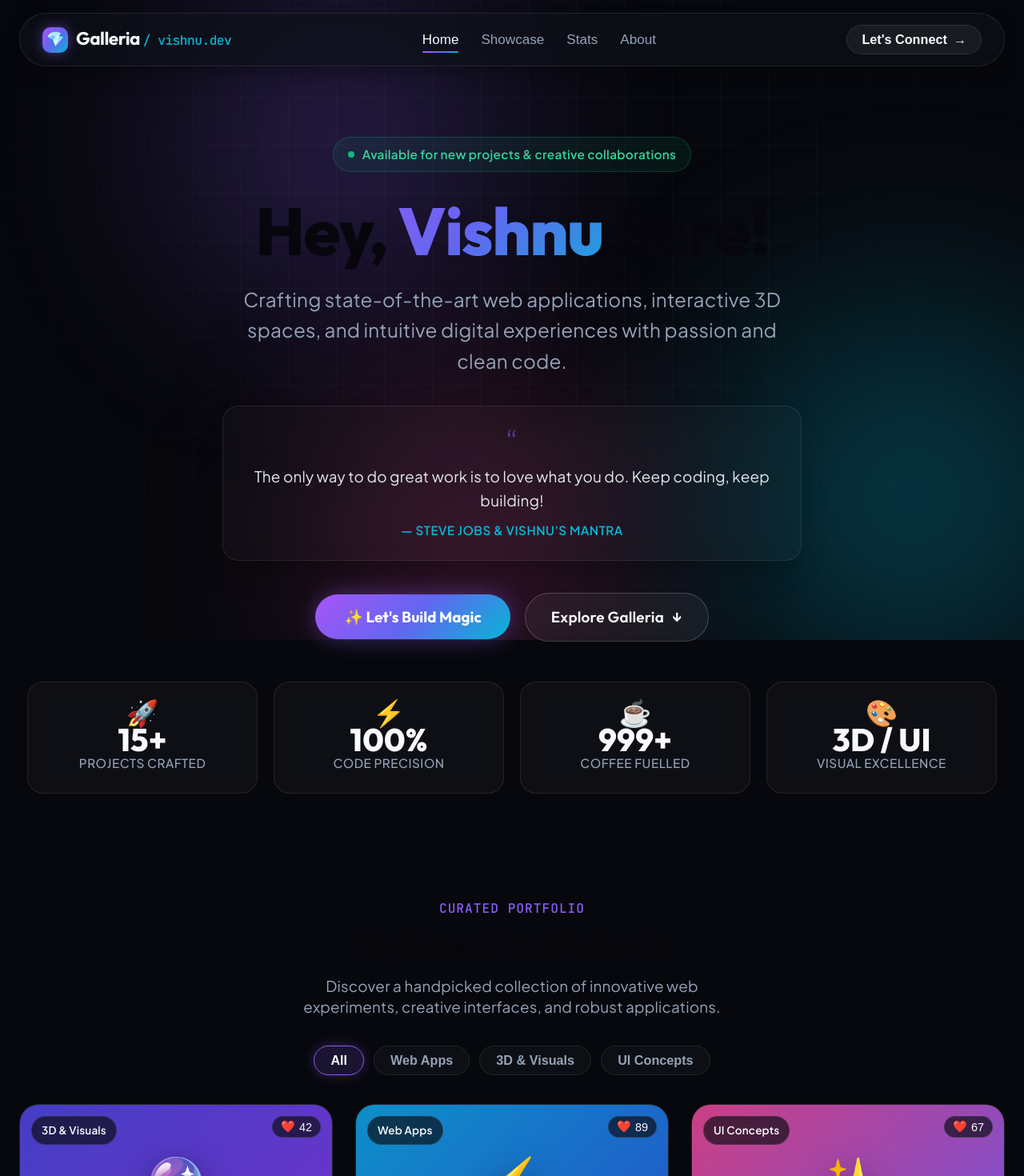
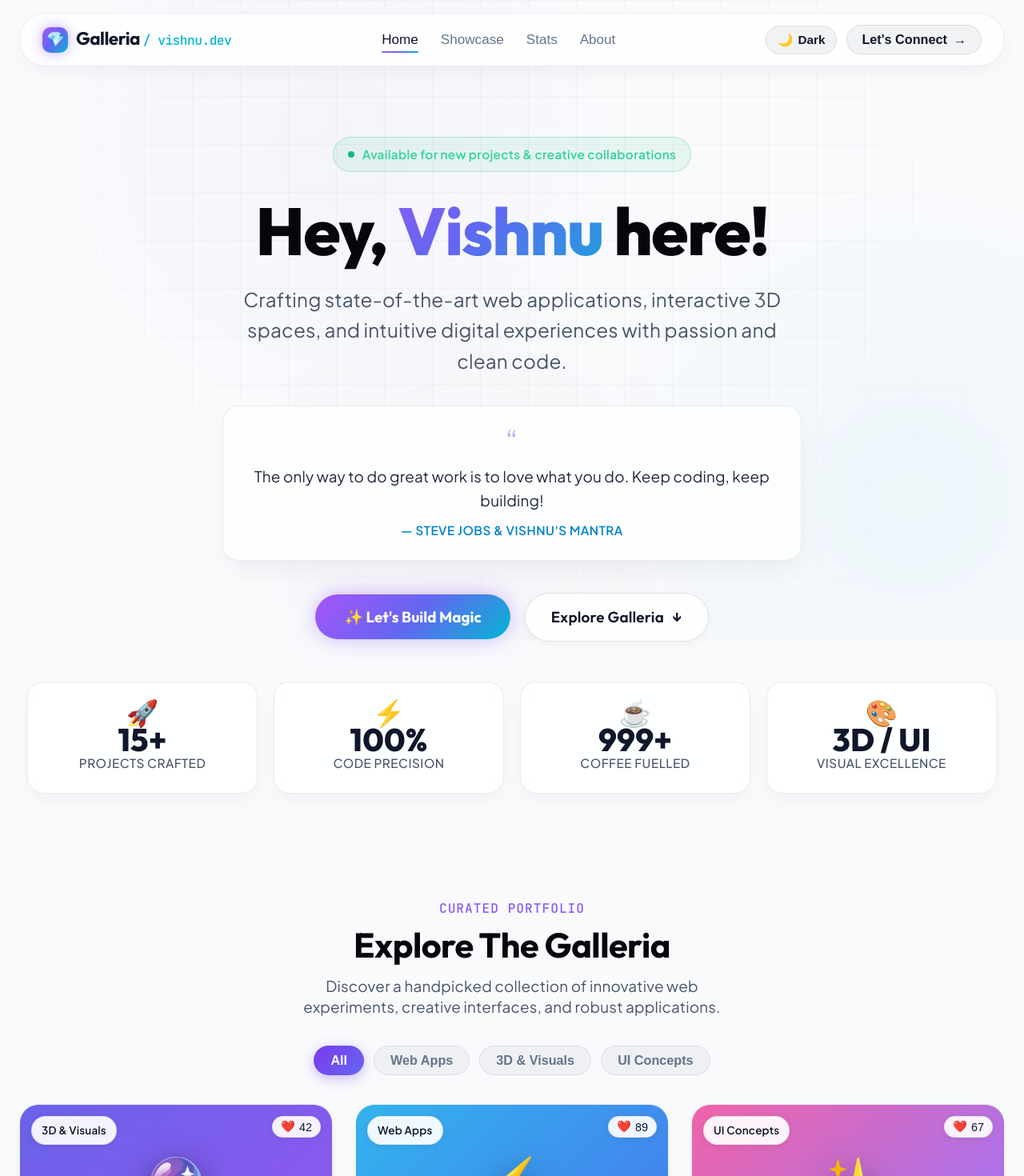
Before and after one commit to Vishnuvsh/project-galleria, a React (Vite) app: page / in a window 1280 px wide. Shown: the top 1470 px of the page at 80% size. Built offline with nearby package versions, Linux system fonts and the light colour scheme.

Commit message:
feat: add clean minimalist light mode and theme switcher

```diff
--- a/src/components/Test.css
+++ b/src/components/Test.css
@@ -203,6 +203,32 @@
   height: 2px;
   background: var(--gradient-magic);
   border-radius: 2px;
+}
+
+.nav-actions {
+  display: flex;
+  align-items: center;
+  gap: 12px;
+}
+
+.theme-toggle-btn {
+  display: inline-flex;
+  align-items: center;
+  gap: 6px;
+  padding: 8px 14px;
+  border-radius: 9999px;
+  background: rgba(255, 255, 255, 0.06);
+  border: 1px solid var(--border-glass);
+  color: var(--text-main);
+  font-size: 0.85rem;
+  font-weight: 600;
+  cursor: pointer;
+  transition: all 0.25s ease;
+}
+
+.theme-toggle-btn:hover {
+  transform: translateY(-2px);
+  border-color: var(--border-glass-bright);
 }
 
 .nav-cta {
@@ -853,3 +879,212 @@
     text-align: center;
   }
 }
+
+/* ==========================================================================
+   Clean Minimalist Light Mode Theme Styles (#f8fafc)
+   ========================================================================== */
+.galleria-page.theme-light {
+  --bg-deep: #f8fafc;
+  --bg-surface: rgba(255, 255, 255, 0.85);
+  --bg-card: rgba(255, 255, 255, 0.88);
+  --bg-card-hover: #ffffff;
+
+  --border-glass: rgba(15, 23, 42, 0.08);
+  --border-glass-bright: rgba(15, 23, 42, 0.18);
+  --border-neon: rgba(124, 58, 237, 0.35);
+
+  --text-main: #0f172a;
+  --text-muted: #475569;
+  --text-dim: #64748b;
+  background-color: #f8fafc;
+}
+
+.theme-light .ambient-glow-container .glow-orb-1 {
+  background: radial-gradient(circle, rgba(168, 85, 247, 0.16) 0%, rgba(168, 85, 247, 0) 70%);
+}
+
+.theme-light .ambient-glow-container .glow-orb-2 {
+  background: radial-gradient(circle, rgba(14, 165, 233, 0.16) 0%, rgba(14, 165, 233, 0) 70%);
+}
+
+.theme-light .ambient-glow-container .glow-orb-3 {
+  background: radial-gradient(circle, rgba(236, 72, 153, 0.14) 0%, rgba(236, 72, 153, 0) 70%);
+}
+
+.theme-light .cyber-grid-overlay {
+  background-image:
+    linear-gradient(rgba(15, 23, 42, 0.035) 1px, transparent 1px),
+    linear-gradient(90deg, rgba(15, 23, 42, 0.035) 1px, transparent 1px);
+}
+
+.theme-light .galleria-nav {
+  background: rgba(255, 255, 255, 0.82);
+  border-color: rgba(15, 23, 42, 0.08);
+  box-shadow: 0 10px 30px -10px rgba(15, 23, 42, 0.07);
+}
+
+.theme-light .galleria-nav:hover {
+  border-color: rgba(15, 23, 42, 0.16);
+}
+
+.theme-light .theme-toggle-btn {
+  background: rgba(15, 23, 42, 0.05);
+  border-color: rgba(15, 23, 42, 0.09);
+  color: #0f172a;
+}
+
+.theme-light .theme-toggle-btn:hover {
+  background: rgba(15, 23, 42, 0.09);
+  border-color: rgba(15, 23, 42, 0.2);
+}
+
+.theme-light .nav-link {
+  color: #64748b;
+}
+
+.theme-light .nav-link:hover,
+.theme-light .nav-link.active {
+  color: #0f172a;
+}
+
+.theme-light .nav-cta {
+  background: rgba(15, 23, 42, 0.05);
+  border-color: rgba(15, 23, 42, 0.1);
+  color: #0f172a;
+}
+
+.theme-light .nav-cta:hover {
+  background: rgba(15, 23, 42, 0.09);
+  border-color: rgba(15, 23, 42, 0.2);
+}
+
+.theme-light .quote-glass-card {
+  background: rgba(255, 255, 255, 0.78);
+  border-color: rgba(15, 23, 42, 0.08);
+  box-shadow: 0 15px 35px -10px rgba(15, 23, 42, 0.07);
+}
+
+.theme-light .quote-text {
+  color: #1e293b;
+}
+
+.theme-light .quote-author {
+  color: #0284c7;
+}
+
+.theme-light .btn-glass-secondary {
+  background: rgba(255, 255, 255, 0.85);
+  border-color: rgba(15, 23, 42, 0.12);
+  color: #0f172a;
+  box-shadow: 0 4px 15px rgba(0, 0, 0, 0.04);
+}
+
+.theme-light .btn-glass-secondary:hover {
+  background: #ffffff;
+  border-color: rgba(15, 23, 42, 0.25);
+}
+
+.theme-light .stat-card {
+  background: rgba(255, 255, 255, 0.85);
+  border-color: rgba(15, 23, 42, 0.08);
+  box-shadow: 0 10px 25px -5px rgba(15, 23, 42, 0.05);
+}
+
+.theme-light .stat-card:hover {
+  background: #ffffff;
+  border-color: rgba(124, 58, 237, 0.3);
+  box-shadow: 0 20px 35px -10px rgba(15, 23, 42, 0.1);
+}
+
+.theme-light .filter-tab {
+  background: rgba(15, 23, 42, 0.04);
+  border-color: rgba(15, 23, 42, 0.08);
+  color: #64748b;
+}
+
+.theme-light .filter-tab:hover {
+  color: #0f172a;
+  background: rgba(15, 23, 42, 0.07);
+}
+
+.theme-light .filter-tab.active {
+  background: linear-gradient(135deg, #7c3aed 0%, #6366f1 100%);
+  color: #ffffff;
+  border-color: transparent;
+  box-shadow: 0 4px 15px rgba(124, 58, 237, 0.35);
+}
+
+.theme-light .showcase-card {
+  background: rgba(255, 255, 255, 0.88);
+  border-color: rgba(15, 23, 42, 0.08);
+  box-shadow: 0 10px 30px -8px rgba(15, 23, 42, 0.06), 0 4px 6px -4px rgba(15, 23, 42, 0.03);
+}
+
+.theme-light .showcase-card:hover {
+  background: #ffffff;
+  border-color: rgba(124, 58, 237, 0.35);
+  box-shadow: 0 25px 45px -10px rgba(15, 23, 42, 0.12), 0 0 25px -5px rgba(124, 58, 237, 0.15);
+}
+
+.theme-light .card-category-badge {
+  background: rgba(255, 255, 255, 0.92);
+  color: #0f172a;
+  border-color: rgba(15, 23, 42, 0.08);
+  box-shadow: 0 2px 8px rgba(0, 0, 0, 0.06);
+}
+
+.theme-light .card-like-btn {
+  background: rgba(255, 255, 255, 0.92);
+  color: #0f172a;
+  border-color: rgba(15, 23, 42, 0.08);
+  box-shadow: 0 2px 8px rgba(0, 0, 0, 0.06);
+}
+
+.theme-light .card-like-btn:hover {
+  background: rgba(236, 72, 153, 0.12);
+  border-color: var(--neon-pink);
+}
+
+.theme-light .card-tag {
+  background: rgba(15, 23, 42, 0.05);
+  color: #334155;
+}
+
+.theme-light .card-action-link {
+  color: #0284c7;
+  border-top-color: rgba(15, 23, 42, 0.08);
+}
+
+.theme-light .card-action-link:hover {
+  color: #0369a1;
+}
+
+.theme-light .magic-toast {
+  background: rgba(255, 255, 255, 0.96);
+  border-color: rgba(124, 58, 237, 0.35);
+  box-shadow: 0 20px 40px rgba(15, 23, 42, 0.12), 0 0 25px rgba(124, 58, 237, 0.2);
+}
+
+.theme-light .magic-toast .toast-text strong {
+  color: #0f172a;
+}
+
+.theme-light .magic-toast .toast-text span {
+  color: #475569;
+}
+
+.theme-light .galleria-footer {
+  border-top-color: rgba(15, 23, 42, 0.08);
+  color: #64748b;
+}
+
+.theme-light .social-btn {
+  background: rgba(15, 23, 42, 0.04);
+  border-color: rgba(15, 23, 42, 0.08);
+  color: #64748b;
+}
+
+.theme-light .social-btn:hover {
+  background: rgba(15, 23, 42, 0.09);
+  color: #0f172a;
+}
--- a/src/components/Test.jsx
+++ b/src/components/Test.jsx
@@ -1,4 +1,4 @@
-import React, { useState } from 'react';
+import { useState } from 'react';
 import './Test.css';
 
 const INITIAL_PROJECTS = [
@@ -71,6 +71,19 @@ const Test = () => {
   const [activeFilter, setActiveFilter] = useState('All');
   const [projects, setProjects] = useState(INITIAL_PROJECTS);
   const [activeNav, setActiveNav] = useState('Home');
+  const [theme, setTheme] = useState('light'); // Clean Minimalist Light Mode by default
+
+  const toggleTheme = () => {
+    const nextTheme = theme === 'light' ? 'dark' : 'light';
+    setTheme(nextTheme);
+    document.body.style.backgroundColor = nextTheme === 'light' ? '#f8fafc' : '#07080d';
+    document.body.style.color = nextTheme === 'light' ? '#0f172a' : '#f8fafc';
+    setToastMessage(`Switched to ${nextTheme === 'light' ? 'Clean Minimalist Light Mode ☀️' : 'Cyber Dark Mode 🌙'}`);
+    setShowToast(true);
+    setTimeout(() => {
+      setShowToast(false);
+    }, 2500);
+  };
 
   const handleBuildMagic = () => {
     const nextCount = magicCount + 1;
@@ -95,7 +108,7 @@ const Test = () => {
       : projects.filter(p => p.category === activeFilter);
 
   return (
-    <div className="galleria-page">
+    <div className={`galleria-page ${theme === 'light' ? 'theme-light' : 'theme-dark'}`}>
       {/* Background Animated Ambient Lights & Grid */}
       <div className="ambient-glow-container">
         <div className="glow-orb glow-orb-1"></div>
@@ -124,6 +137,17 @@ const Test = () => {
             ))}
           </nav>
 
+          <div className="nav-actions">
+            <button
+              className="theme-toggle-btn"
+              onClick={toggleTheme}
+              title={`Switch to ${theme === 'light' ? 'Cyber Dark' : 'Clean Light'} Mode`}
+              aria-label="Toggle theme"
+            >
+              <span className="theme-toggle-icon">{theme === 'light' ? '🌙' : '☀️'}</span>
+              <span className="theme-toggle-text">{theme === 'light' ? 'Dark' : 'Light'}</span>
+            </button>
+
             <button
               className="nav-cta"
               onClick={() => {
@@ -135,6 +159,7 @@ const Test = () => {
               <span>Let's Connect</span>
               <span>→</span>
             </button>
+          </div>
         </header>
 
         {/* Hero Section */}
```
Lines whose indentation alone changed are shown as unchanged.
